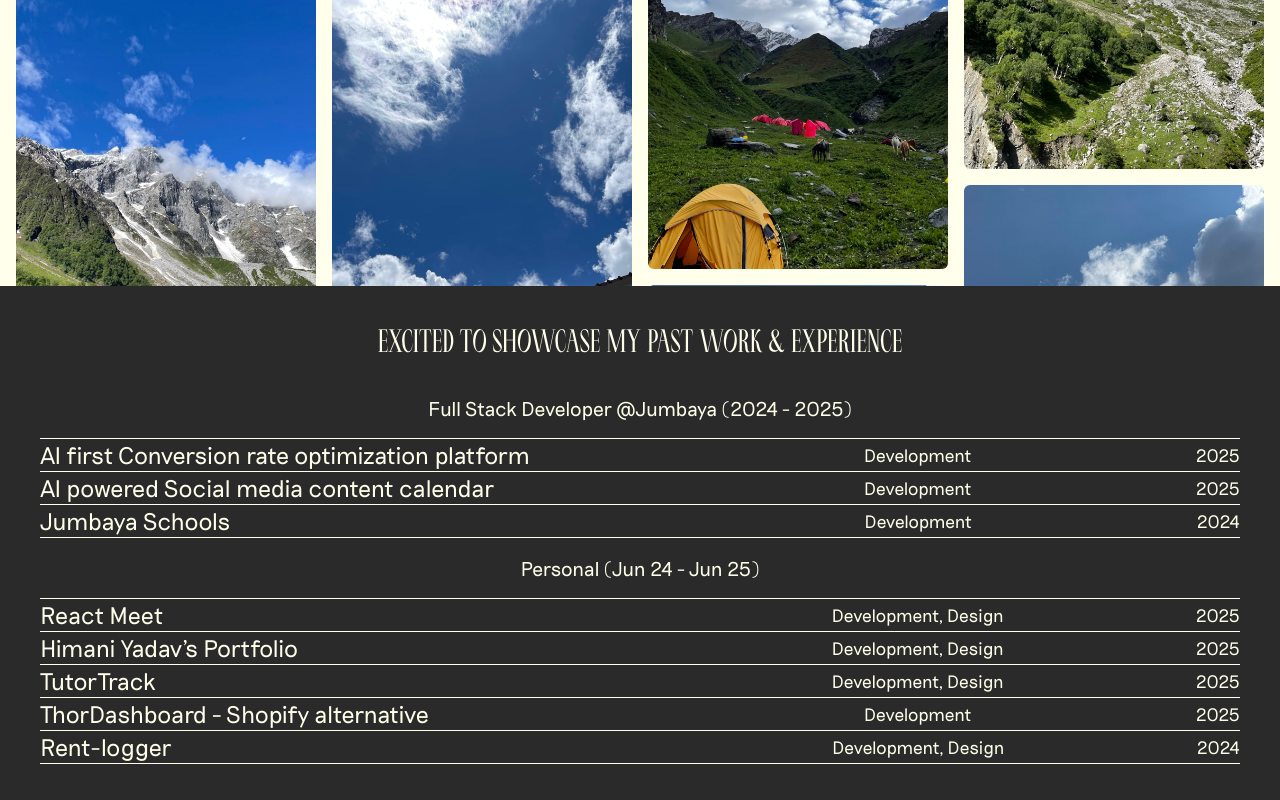
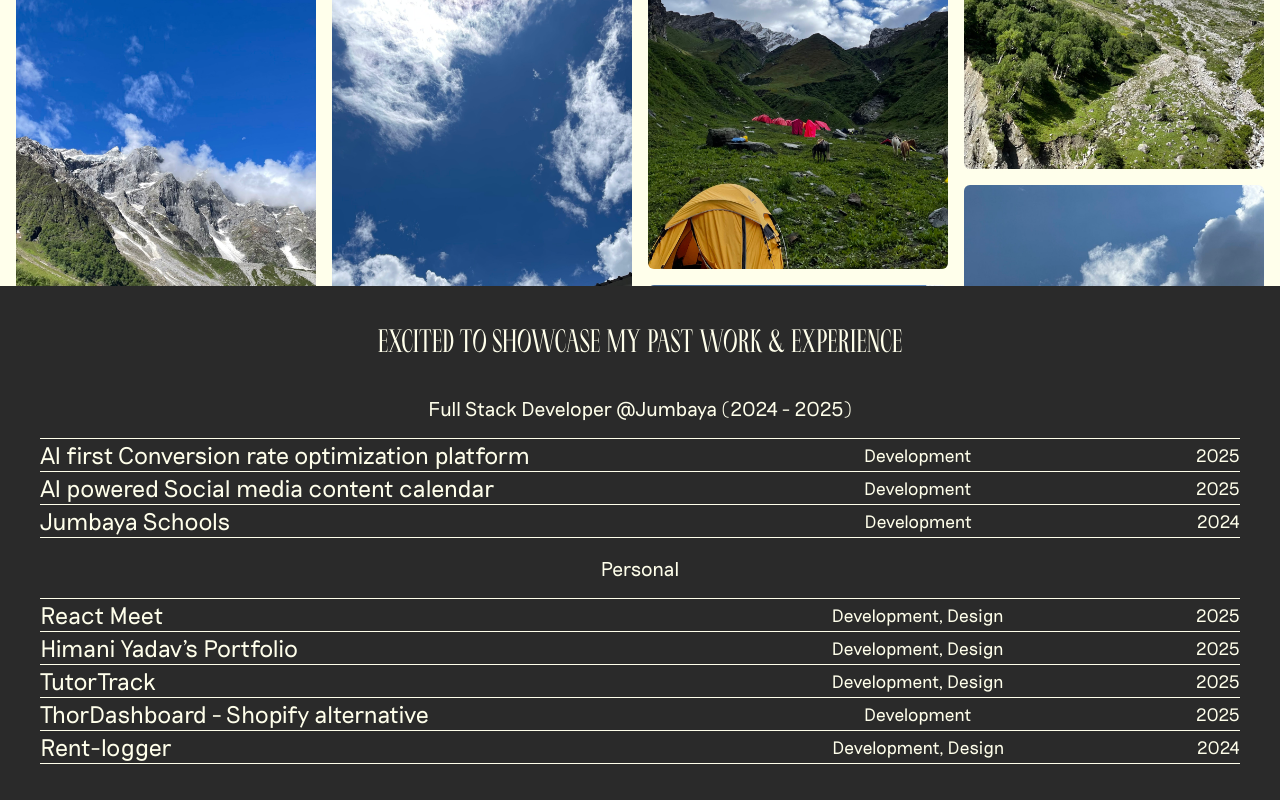
Before and after one commit to divyanshu0469/portfolio-website, a Next.js app: page / in a window 1280 px wide. Shown: the part 1314-2114 px from the top of the page. Built offline with nearby package versions, Linux system fonts and the light colour scheme; a web font is replaced by a local one.

Commit message:
fix: work section update

```diff
--- a/src/components/Work/index.tsx
+++ b/src/components/Work/index.tsx
@@ -158,9 +158,7 @@
           {"Full Stack Developer @Jumbaya (2024 - 2025)"}
         </p>
         <CustomAccordion items={jumbayaItems} />
-        <p className="text-xl text-center p-4">
-          {"Personal (Jun 24 - Jun 25)"}
-        </p>
+        <p className="text-xl text-center p-4">{"Personal"}</p>
         <CustomAccordion items={personalItems} />
       </div>
     </div>
--- a/src/pages/index.tsx
+++ b/src/pages/index.tsx
@@ -12,11 +12,11 @@
       <div className="font-lt leading-[1] h-screen gap-3 flex flex-col justify-center items-center">
         <Heading />
       </div>
-      {!isMobile && (
+      {!isMobile ? (
         <div className="bg-light-cream text-light-black h-screen max-md:h-100 text-8xl font-lt">
           <ImageParallax />
         </div>
-      )}
+      ) : null}
       <div className="bg-light-black text-light-cream min-h-screen">
         <Work />
       </div>
```
